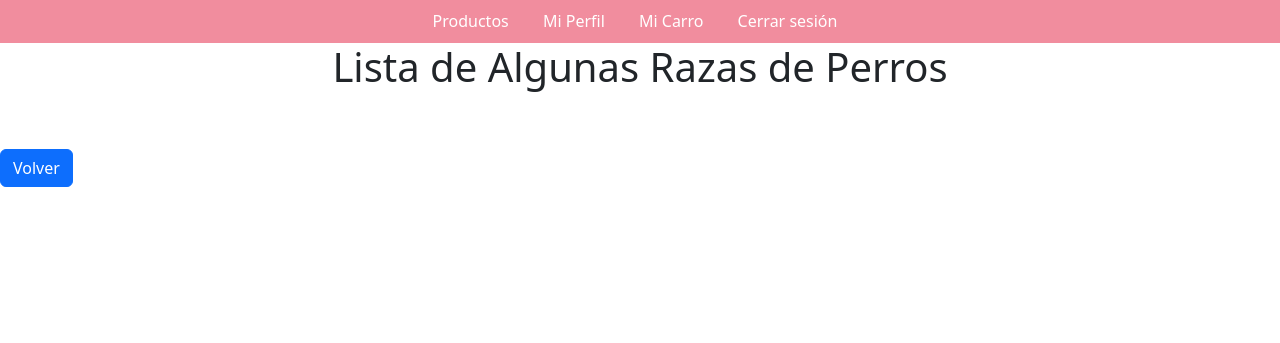
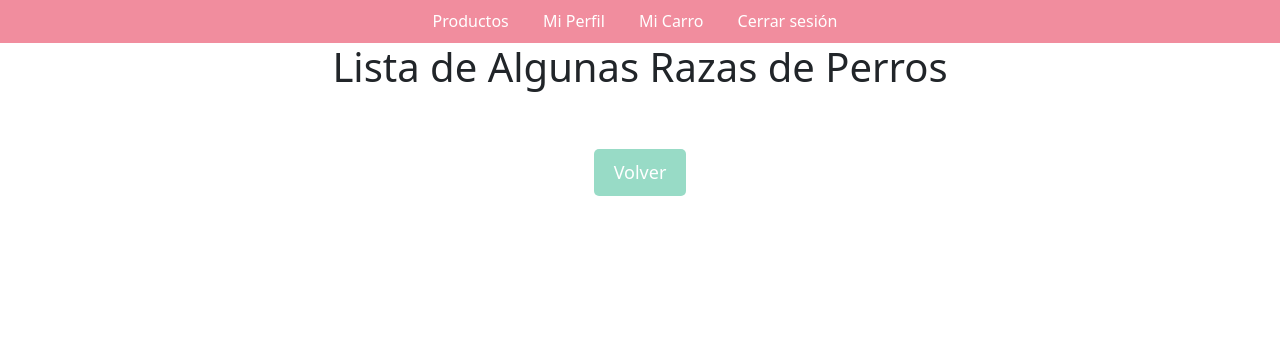
Before and after one commit to Programacion-WEB-G1/PetShop, a Django app: page /api-pet/ in a window 1280 px wide. Shown: the part 77-420 px from the top of the page. Run offline with Django 5.2, Linux system fonts and the light colour scheme; some libraries are stand-ins or nearby versions.

Commit message:
Update estilos3.css

```diff
--- a/PetShop/web/static/web/css/estilos3.css
+++ b/PetShop/web/static/web/css/estilos3.css
@@ -1,3 +1,23 @@
+.btn-primary {
+    margin-top: 10px;
+    margin-left: auto; /* Centrar horizontalmente */
+    margin-right: auto; /* Centrar horizontalmente */
+    padding: 10px 20px;
+    font-size: 18px;
+    border-radius: 5px;
+    background-color:#98DBC6;
+    color: #fff;
+    border: none;
+    cursor: pointer;
+    display: block; /* Para ocupar todo el ancho disponible */
+    width: fit-content; /* Ancho ajustado al contenido */
+}
+
+
+.btn-primary:hover {
+    background-color: #0056b3;
+}
+
 .dog-image {
     max-width: 200px;
     max-height: 200px;
```
